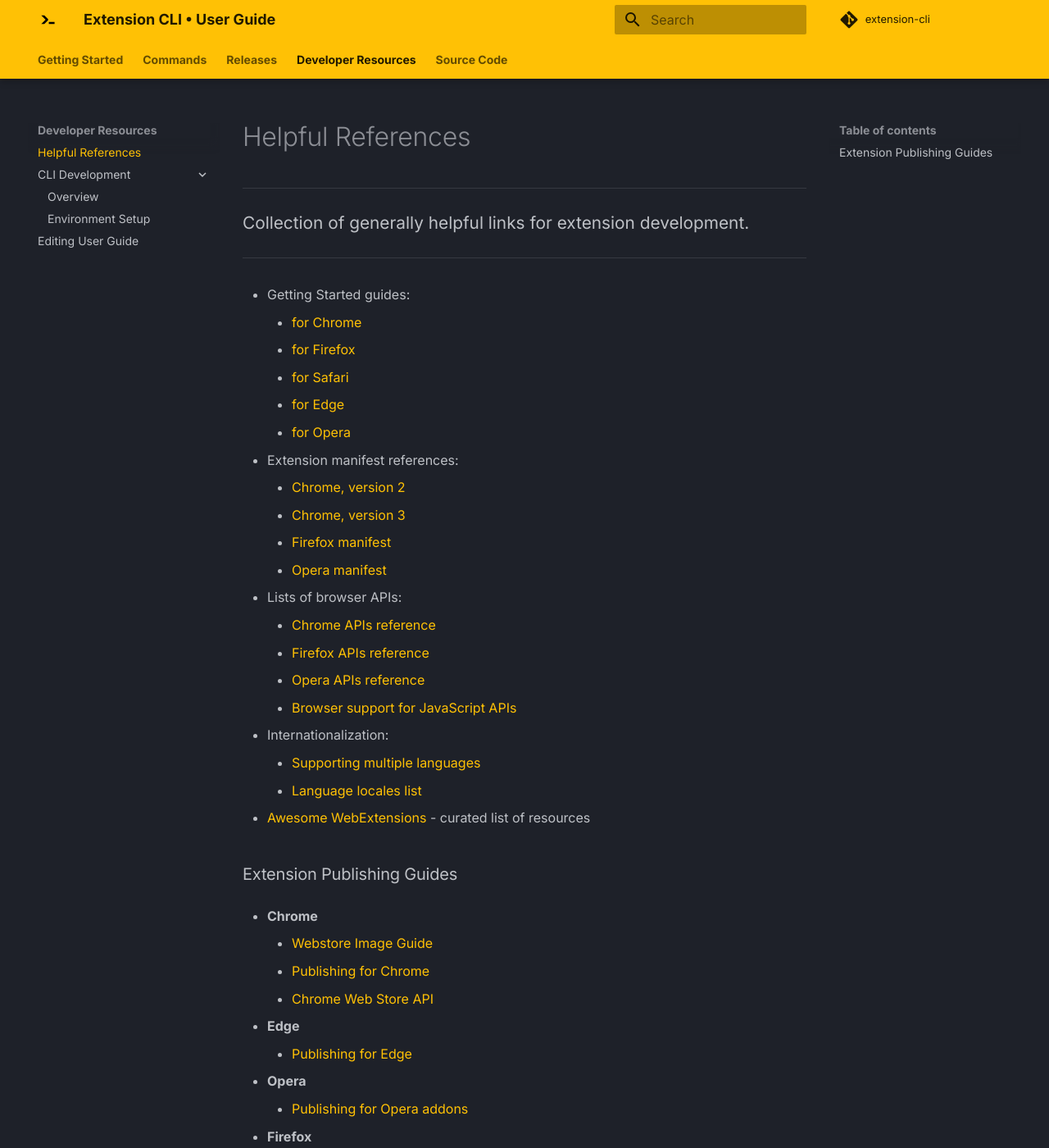
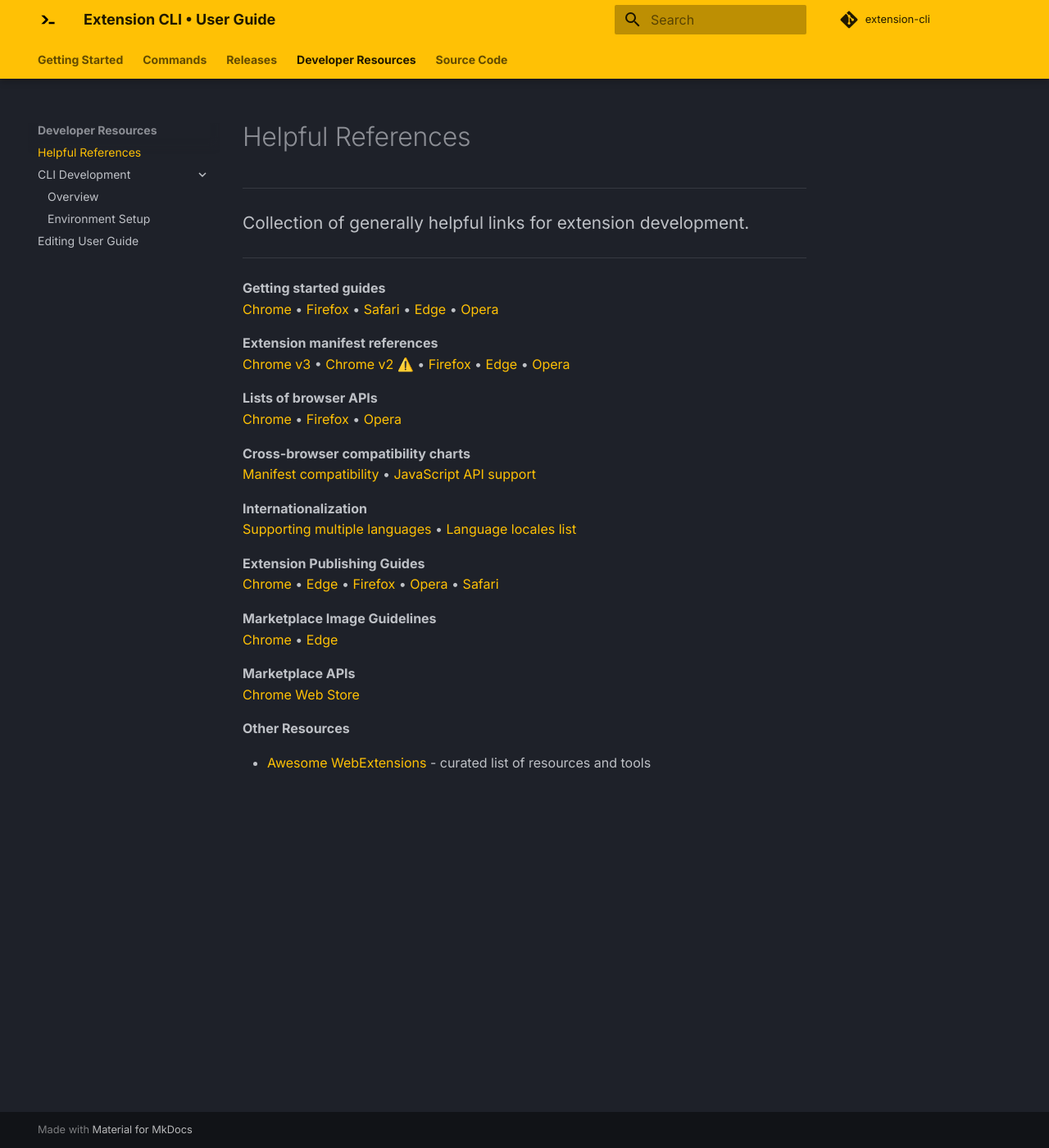
Before and after one commit to MobileFirstLLC/extension-cli, an MkDocs documentation site: the page built from guide/12-helpful.md, in a window 1280 px wide and 1400 px high. Shown: the whole window at 82% size. Built offline with MkDocs 1.6.1 and Material for MkDocs 9.7.7, drawn with Linux system fonts in a browser that asks for light colours; comment, search, counter and statistics services are not loaded; some of the changed text lies outside the part shown.

Commit message:
docs: update user guide

```diff
--- a/guide/12-helpful.md
+++ b/guide/12-helpful.md
@@ -6,46 +6,49 @@
 
 * * *
 
-- Getting Started guides:
-    - [for Chrome](https://developer.chrome.com/extensions/getstarted)
-    - [for Firefox](https://developer.mozilla.org/en-US/docs/Mozilla/Add-ons/WebExtensions#get_started)
-    - [for Safari](https://developer.apple.com/documentation/safariservices/safari_web_extensions)
-    - [for Edge](https://docs.microsoft.com/en-us/microsoft-edge/extensions-chromium/)
-    - [for Opera](https://dev.opera.com/extensions/getting-started/)
+**Getting started guides**<br/>
+[Chrome](https://developer.chrome.com/extensions/getstarted) &bull;
+[Firefox](https://developer.mozilla.org/en-US/docs/Mozilla/Add-ons/WebExtensions#get_started) &bull;
+[Safari](https://developer.apple.com/documentation/safariservices/safari_web_extensions) &bull;
+[Edge](https://docs.microsoft.com/en-us/microsoft-edge/extensions-chromium/) &bull;
+[Opera](https://dev.opera.com/extensions/getting-started/)
 
-- Extension manifest references:
-    - [Chrome, version 2](https://developer.chrome.com/extensions/manifest)
-    - [Chrome, version 3](https://developer.chrome.com/docs/extensions/mv3/intro/)
-    - [Firefox manifest](https://developer.mozilla.org/en-US/docs/Mozilla/Add-ons/WebExtensions/manifest.json)
-    - [Opera manifest](https://dev.opera.com/extensions/manifest/)
+**Extension manifest references**<br/>
+[Chrome v3](https://developer.chrome.com/extensions/manifest) &bull;
+[Chrome v2 ⚠️](https://developer.chrome.com/docs/extensions/mv2/manifest/) &bull;
+[Firefox](https://developer.mozilla.org/en-US/docs/Mozilla/Add-ons/WebExtensions/manifest.json) &bull;
+[Edge](https://docs.microsoft.com/en-us/microsoft-edge/extensions-chromium/getting-started/manifest-format) &bull;
+[Opera](https://dev.opera.com/extensions/manifest/)
 
-- Lists of browser APIs:
-    - [Chrome APIs reference](https://developer.chrome.com/extensions/api_index)
-    - [Firefox APIs reference](https://developer.mozilla.org/en-US/docs/Mozilla/Add-ons/WebExtensions/API#javascript_api_listing)
-    - [Opera APIs reference](https://dev.opera.com/extensions/apis/)
-    - [Browser support for JavaScript APIs](https://developer.mozilla.org/en-US/docs/Mozilla/Add-ons/WebExtensions/Browser_support_for_JavaScript_APIs)
+**Lists of browser APIs**<br/>
+[Chrome](https://developer.chrome.com/extensions/api_index) &bull;
+[Firefox](https://developer.mozilla.org/en-US/docs/Mozilla/Add-ons/WebExtensions/API#javascript_api_listing) &bull;
+[Opera](https://dev.opera.com/extensions/apis/)
 
-- Internationalization:
-    - [Supporting multiple languages](https://developer.chrome.com/extensions/i18n)
-    - [Language locales list](https://developer.chrome.com/docs/webstore/i18n/#choosing-locales-to-support)
 
-- [Awesome WebExtensions](https://github.com/fregante/Awesome-WebExtensions) - curated list of resources
+**Cross-browser compatibility charts**<br/>
+[Manifest compatibility](https://developer.mozilla.org/en-US/docs/Mozilla/Add-ons/WebExtensions/Browser_compatibility_for_manifest.json) &bull;
+[JavaScript API support](https://developer.mozilla.org/en-US/docs/Mozilla/Add-ons/WebExtensions/Browser_support_for_JavaScript_APIs)
 
-### Extension Publishing Guides
+**Internationalization**<br/>
+[Supporting multiple languages](https://developer.chrome.com/extensions/i18n) &bull;
+[Language locales list](https://developer.chrome.com/docs/webstore/i18n/#choosing-locales-to-support)
 
-- **Chrome**
-    - [Webstore Image Guide](https://developer.chrome.com/webstore/images)
-    - [Publishing for Chrome](https://developer.chrome.com/webstore/publish)
-    - [Chrome Web Store API](https://developer.chrome.com/webstore/api_index)
+**Extension Publishing Guides**<br/>
+[Chrome](https://developer.chrome.com/webstore/publish) &bull;
+[Edge](https://docs.microsoft.com/en-us/microsoft-edge/extensions-chromium/publish/create-dev-account) &bull;
+[Firefox](https://extensionworkshop.com/documentation/publish/submitting-an-add-on/) &bull;
+[Opera](https://dev.opera.com/extensions/publishing-guidelines/) &bull;
+[Safari](https://developer.apple.com/documentation/safariservices/safari_web_extensions/distributing_your_safari_web_extension)
 
-- **Edge**
-    - [Publishing for Edge](https://docs.microsoft.com/en-us/microsoft-edge/extensions-chromium/publish/create-dev-account)
+**Marketplace Image Guidelines**<br/>
+[Chrome](https://developer.chrome.com/webstore/images) &bull;
+[Edge](https://docs.microsoft.com/en-us/microsoft-edge/extensions-chromium/publish/publish-extension#step-5-add-store-listing-details-for-your-extension)
 
-- **Opera**
-    - [Publishing for Opera addons](https://dev.opera.com/extensions/publishing-guidelines/)
+**Marketplace APIs**<br/>
+[Chrome Web Store](https://developer.chrome.com/webstore/api_index)
 
-- **Firefox**
-    - [Publishing for Firefox](https://extensionworkshop.com/documentation/publish/submitting-an-add-on/)
 
-- **Safari**
-    - [Distributing Your Safari Web Extension](https://developer.apple.com/documentation/safariservices/safari_web_extensions/distributing_your_safari_web_extension)
+**Other Resources**
+
+- [Awesome WebExtensions](https://github.com/fregante/Awesome-WebExtensions) - curated list of resources and tools
--- a/guide/assets/custom.css
+++ b/guide/assets/custom.css
@@ -6,8 +6,7 @@
 
 table {padding: 0;}
 table tr {margin: 0;padding: 0; }
-table tr th {font-weight: bold; margin: 0;padding: 6px 13px; }
-table tr td { margin: 0;padding: 6px 13px; }
+table tr th {font-weight: bold;}
 table tr th :first-child, table tr td :first-child {margin-top: 0; }
 table tr th :last-child, table tr td :last-child {margin-bottom: 0; }
 
@@ -16,11 +15,17 @@
     box-shadow: none;
     background: var(--md-code-bg-color);
 }
+table tr th,table tr td,
+.md-typeset table:not([class]) th,
+.md-typeset table:not([class]) td{
+    margin: 0; padding: .65em .95em;
+}
 .md-typeset code{
     padding: 3px .35em;
 }
 .md-typeset table:not([class]) code {
-    font-size: .70rem;
+    font-size: .65rem;
+    white-space: nowrap;
 }
 .md-typeset table:not([class]) tr:hover{
     transition: none;
--- a/mkdocs.yml
+++ b/mkdocs.yml
@@ -46,6 +46,8 @@
  - assets/custom.css
 extra_javascript:
   - "https://buttons.github.io/buttons.js"
+  - "https://www.googletagmanager.com/gtag/js?id=G-6XB4XDVPX3"
+  - assets/custom.js
 
 theme:
   name: material
```
Also changed, not shown: guide/index.md (+5 -5 lines), 1 other file.
